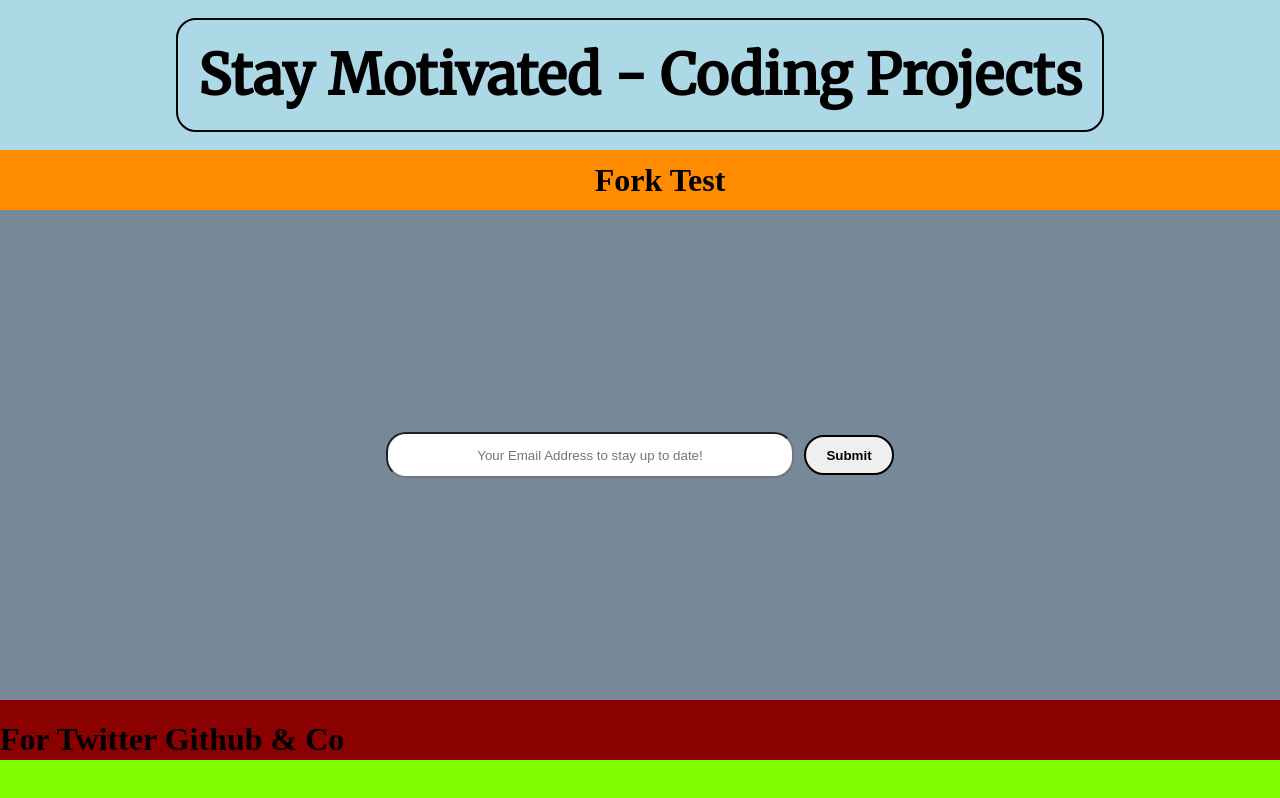
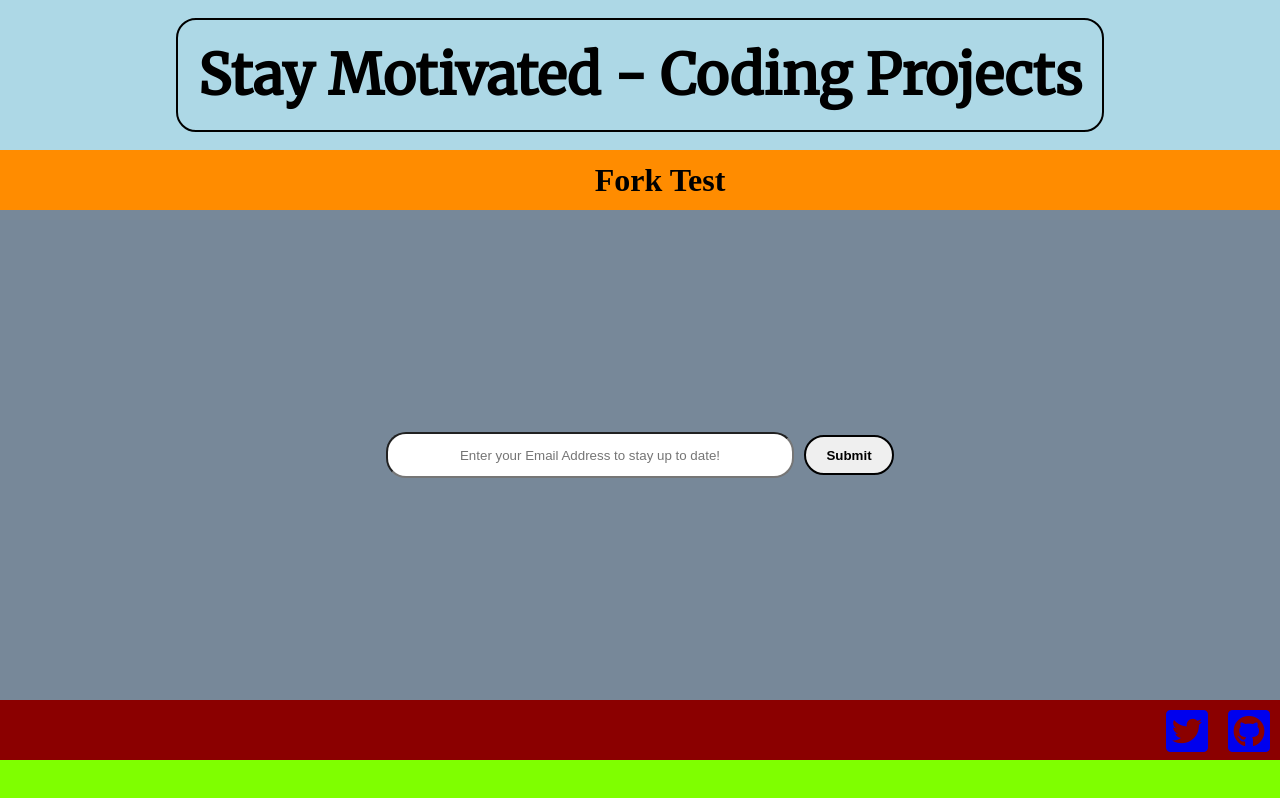
Before and after one commit to StayMotivated-CodingProjects/staymotivated-homepage, a React (Create React App) app: page / in a window 1280 px wide. Built offline with nearby package versions, Linux system fonts and the light colour scheme.

Commit message:
created MenueList component

```diff
--- a/src/App.js
+++ b/src/App.js
@@ -3,7 +3,19 @@ import React, { Component } from 'react';
 import './css/App.css';
 import './css/Grid.css';
 
+import socialsList from './lists/socials'
 import MailReg from './components/MailReg';
+import MenueList from './components/MenueList';
+
+const social = socialsList.map(function (soc) {
+    return(
+        <MenueList  key     = {soc.id}
+                    name    = {soc.name}
+                    picUrl  = {soc.picUrl}
+                    link    = {soc.link}
+        />
+    )
+});
 
 class App extends Component {
   render() {
@@ -23,11 +35,11 @@ class App extends Component {
         </menu>
 
         <main>
-            <MailReg fieldText="Your Email Address to stay up to date!"   />
+            <MailReg fieldText="Enter your Email Address to stay up to date!"   />
         </main>
 
         <div className="preFooter">
-            <h1>For Twitter Github & Co</h1>
+            {social}
         </div>
 
         <footer>
--- /dev/null
+++ b/src/components/MenueList.js
@@ -0,0 +1,22 @@
+import React from 'react'
+
+import '../css/components.css'
+
+function MenueList(props){
+
+    return(
+        <div>
+            <ul>
+                <li>
+                    <span>
+                        <a href={props.link} target="_blank">
+                            <i class={props.picUrl}></i>
+                        </a>
+                    </span>
+                </li>
+            </ul>
+        </div>
+    )
+}
+
+export default MenueList
--- /dev/null
+++ b/src/css/components.css
@@ -0,0 +1,16 @@
+/*
+    ### MenueList.js
+*/
+
+ul{
+    list-style: none;
+    float: right;
+    margin: 5px 10px;
+    /*margin-right: 10px;*/
+    padding: 0;
+}
+
+ul > li{
+    color: lightblue;
+    font-size: 3em;
+}
--- /dev/null
+++ b/src/lists/socials.js
@@ -0,0 +1,6 @@
+const socials =   [
+    {   id: '1', name: 'Github', picUrl:'fab fa-github-square', link:'https://github.com/StayMotivated-CodingProjects'},
+    {   id: '2', name: 'Twitter', picUrl:'fab fa-twitter-square', link:'#'}
+];
+
+export default socials
```
